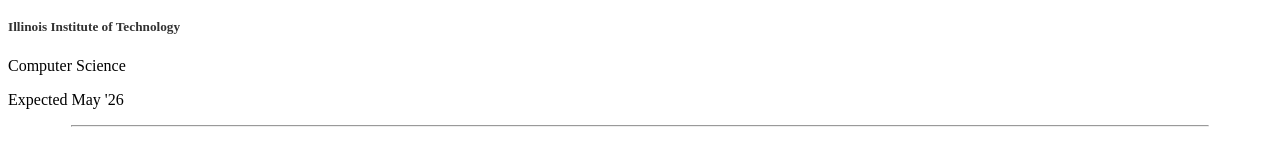
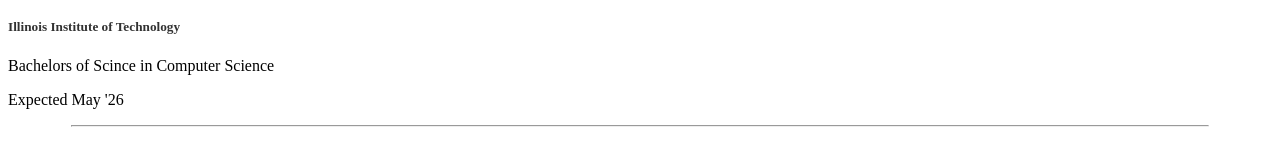
Before and after one commit to Alfredo0727/MyResume, a plain HTML site: page index.html in a window 1280 px wide. Shown: the part 438-585 px from the top of the page. Drawn offline with Linux system fonts and the light colour scheme.

Commit message:
Update index.html

```diff
--- a/index.html
+++ b/index.html
@@ -35,7 +35,7 @@
                 <p>GPA: 4.0 - Graduated june '22</p>
 
                 <h5 style="opacity: .8;">Illinois Institute of Technology</h5>
-                <p> Computer Science</p>
+                <p>Bachelors of Scince in Computer Science</p>
                 <p> Expected May '26</p>
             </div>
         </div>
```
